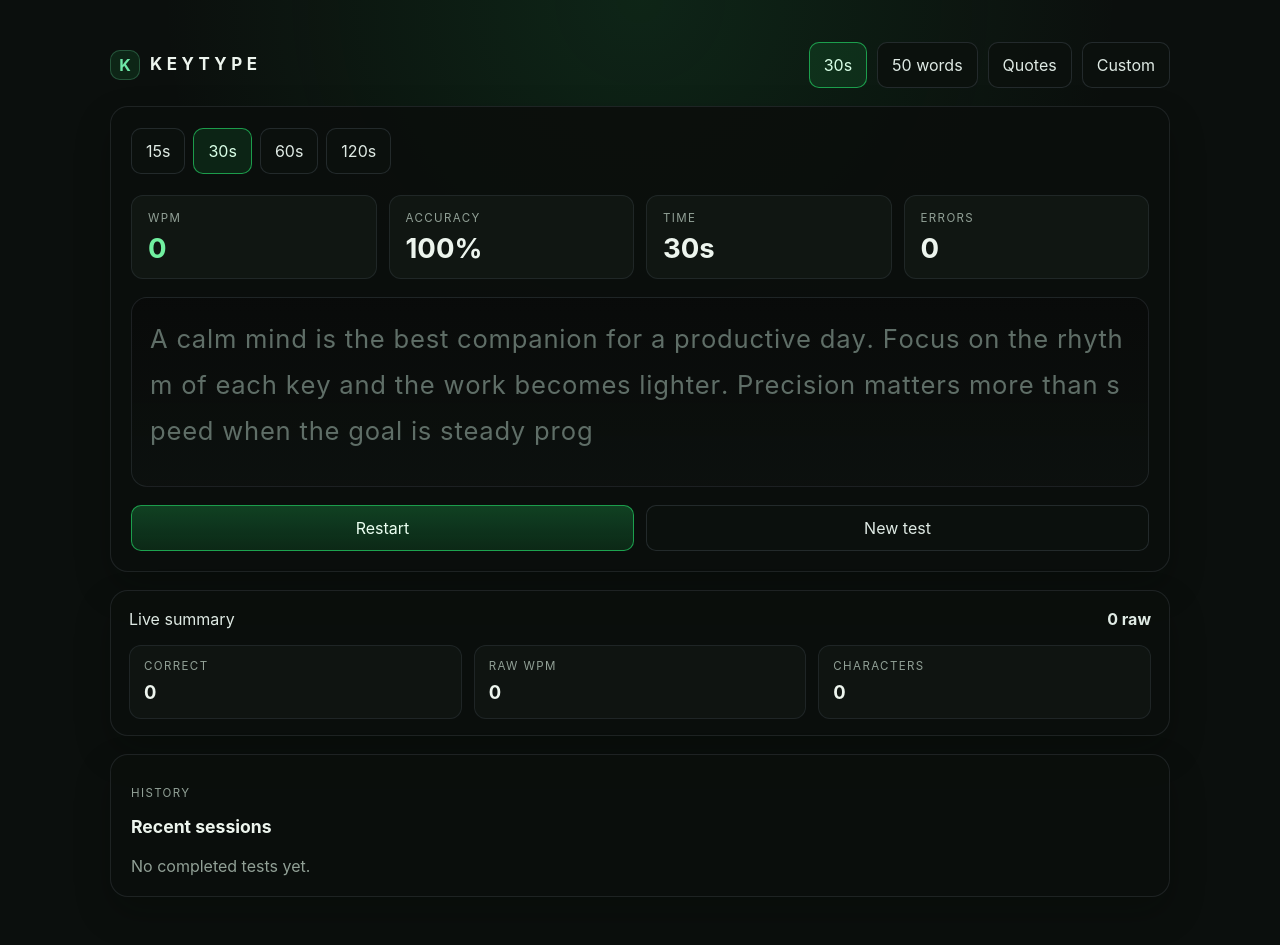
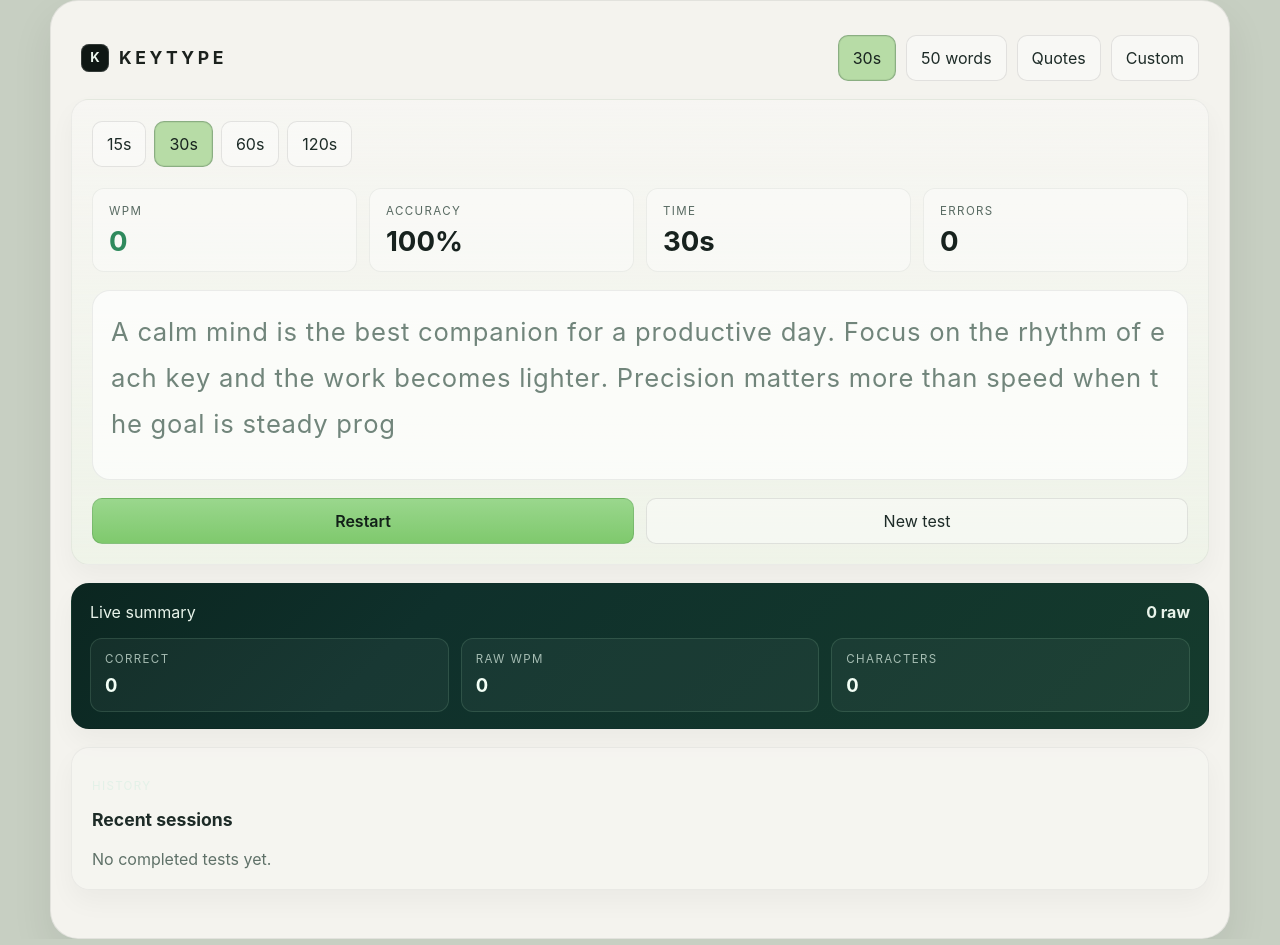
Before and after one commit to Zestojomoc/KEYBOARDTYPE, a React (Vite) app: page / in a window 1280 px wide. Built offline with nearby package versions, Linux system fonts and the light colour scheme.

Commit message:
Adjust theme to green light palette

```diff
--- a/src/App.css
+++ b/src/App.css
@@ -1,7 +1,11 @@
 .app-shell {
-  max-width: 1100px;
+  max-width: 1180px;
   margin: 0 auto;
-  padding: 32px 20px 48px;
+  padding: 26px 20px 48px;
+  background: #f4f3ee;
+  border: 1px solid rgba(16, 29, 25, 0.08);
+  border-radius: 28px;
+  box-shadow: 0 18px 42px rgba(16, 29, 25, 0.08);
 }
 
 .topbar {
@@ -9,7 +13,8 @@
   align-items: center;
   justify-content: space-between;
   gap: 16px;
-  padding: 10px 0 18px;
+  padding: 8px 10px 18px;
+  background: transparent;
 }
 
 .brand-block {
@@ -22,19 +27,20 @@
   display: inline-flex;
   align-items: center;
   justify-content: center;
-  width: 30px;
-  height: 30px;
-  border-radius: 10px;
-  background: rgba(34, 197, 94, 0.12);
-  color: #6ee7a8;
-  border: 1px solid rgba(110, 231, 168, 0.25);
+  width: 28px;
+  height: 28px;
+  border-radius: 8px;
+  background: #0f1714;
+  color: #ecf6ee;
   font-weight: 700;
+  font-size: 0.82rem;
+  box-shadow: inset 0 0 0 1px rgba(255, 255, 255, 0.15);
 }
 
 .brand-name {
-  color: #edf5ee;
-  font-size: 1.06rem;
-  letter-spacing: 0.28rem;
+  color: #1b211d;
+  font-size: 1.1rem;
+  letter-spacing: 0.22rem;
   font-weight: 700;
 }
 
@@ -50,9 +56,9 @@
 .chip,
 .action-button,
 .history-clear {
-  border: 1px solid rgba(148, 163, 184, 0.18);
-  background: rgba(12, 17, 14, 0.9);
-  color: #dfeae4;
+  border: 1px solid rgba(20, 26, 23, 0.1);
+  background: rgba(255, 255, 255, 0.4);
+  color: #1d2b27;
   border-radius: 10px;
   padding: 10px 14px;
   font: inherit;
@@ -64,8 +70,8 @@
 .chip:hover,
 .action-button:hover,
 .history-clear:hover {
-  border-color: rgba(34, 197, 94, 0.9);
-  box-shadow: 0 0 0 1px rgba(34, 197, 94, 0.18);
+  border-color: rgba(58, 118, 93, 0.6);
+  box-shadow: 0 0 0 1px rgba(89, 155, 121, 0.15);
 }
 
 .mode-tab:focus-visible,
@@ -74,22 +80,23 @@
 .history-clear:focus-visible,
 .typing-input:focus-visible,
 .custom-box textarea:focus-visible {
-  outline: 2px solid rgba(110, 231, 168, 0.9);
+  outline: 2px solid rgba(97, 168, 126, 0.9);
   outline-offset: 2px;
 }
 
 .mode-tab.active,
 .chip.active {
-  background: rgba(34, 197, 94, 0.12);
-  color: #d9ffe7;
-  border-color: rgba(34, 197, 94, 0.75);
+  background: #b7dca6;
+  color: #18241f;
+  border-color: rgba(34, 66, 48, 0.3);
+  box-shadow: inset 0 0 0 1px rgba(18, 35, 25, 0.06);
 }
 
 .panel {
-  background: rgba(11, 15, 13, 0.92);
-  border: 1px solid rgba(148, 163, 184, 0.14);
+  background: linear-gradient(180deg, rgba(255, 255, 255, 0.28), rgba(238, 243, 232, 0.95));
+  border: 1px solid rgba(18, 33, 28, 0.05);
   border-radius: 18px;
-  box-shadow: 0 16px 36px rgba(2, 8, 4, 0.24);
+  box-shadow: 0 12px 26px rgba(16, 29, 25, 0.04);
 }
 
 .test-panel {
@@ -119,8 +126,8 @@
 }
 
 .stat-box {
-  background: rgba(18, 24, 21, 0.85);
-  border: 1px solid rgba(148, 163, 184, 0.12);
+  background: rgba(255, 255, 255, 0.38);
+  border: 1px solid rgba(18, 33, 28, 0.06);
   border-radius: 12px;
   padding: 14px 16px;
   display: flex;
@@ -130,26 +137,26 @@
 
 .stat-label {
   font-size: 0.72rem;
-  color: #91a096;
+  color: #586a62;
   text-transform: uppercase;
   letter-spacing: 0.12em;
 }
 
 .stat-value {
-  color: #edf5ee;
+  color: #17221e;
   font-size: clamp(1.1rem, 1rem + 0.9vw, 1.9rem);
   line-height: 1.1;
 }
 
 .accent {
-  color: #71f0a0;
+  color: #2f8a5d;
 }
 
 .typing-area {
   position: relative;
-  background: linear-gradient(180deg, rgba(9, 11, 10, 0.97), rgba(13, 17, 15, 0.9));
-  border: 1px solid rgba(148, 163, 184, 0.14);
-  border-radius: 16px;
+  background: rgba(255, 255, 255, 0.68);
+  border: 1px solid rgba(27, 48, 39, 0.08);
+  border-radius: 18px;
   min-height: 190px;
   padding: 18px 18px 20px;
   cursor: text;
@@ -178,7 +185,7 @@
 .text-display {
   position: relative;
   z-index: 1;
-  color: #5f6e67;
+  color: #71857b;
   font-size: clamp(1.1rem, 0.8rem + 1vw, 1.75rem);
   line-height: 1.8;
   letter-spacing: 0.03em;
@@ -195,12 +202,12 @@
 }
 
 .char.correct {
-  color: #dcfce7;
-  text-shadow: 0 0 12px rgba(52, 211, 153, 0.18);
+  color: #1d2b27;
+  text-shadow: 0 0 12px rgba(85, 135, 103, 0.08);
 }
 
 .char.incorrect {
-  color: #f6b7c6;
+  color: #b14d5b;
   background: rgba(190, 54, 74, 0.08);
 }
 
@@ -213,15 +220,15 @@
 
 .custom-label {
   font-size: 0.78rem;
-  color: #91a096;
+  color: #586a62;
   text-transform: uppercase;
   letter-spacing: 0.14em;
 }
 
 .custom-box textarea {
-  border: 1px solid rgba(148, 163, 184, 0.14);
-  background: rgba(10, 12, 11, 0.8);
-  color: #edf5ee;
+  border: 1px solid rgba(20, 26, 23, 0.08);
+  background: rgba(255, 255, 255, 0.55);
+  color: #17221e;
   border-radius: 12px;
   padding: 12px 14px;
   font: inherit;
@@ -240,14 +247,17 @@
 }
 
 .action-button.primary {
-  background: linear-gradient(180deg, rgba(34, 197, 94, 0.28), rgba(22, 163, 74, 0.18));
-  border-color: rgba(34, 197, 94, 0.75);
-  color: #ebfff1;
+  background: linear-gradient(180deg, #9ad78d, #7fc96d);
+  border-color: rgba(20, 58, 29, 0.14);
+  color: #122018;
+  font-weight: 600;
 }
 
 .summary-panel {
   margin-top: 18px;
   padding: 16px 18px;
+  background: linear-gradient(135deg, #0b2620, #0f302b 30%, #153b2d 100%);
+  color: #eefaf0;
 }
 
 .summary-header,
@@ -259,7 +269,7 @@
 }
 
 .summary-header {
-  color: #dfeae4;
+  color: #e8f3ea;
   margin-bottom: 14px;
 }
 
@@ -274,8 +284,8 @@
   display: flex;
   flex-direction: column;
   gap: 4px;
-  background: rgba(18, 24, 21, 0.7);
-  border: 1px solid rgba(148, 163, 184, 0.12);
+  background: rgba(255, 255, 255, 0.04);
+  border: 1px solid rgba(177, 235, 190, 0.14);
   border-radius: 12px;
   padding: 12px 14px;
 }
@@ -283,7 +293,7 @@
 .summary-grid span,
 .result-grid span,
 .history-label {
-  color: #91a096;
+  color: rgba(220, 240, 228, 0.72);
   font-size: 0.72rem;
   text-transform: uppercase;
   letter-spacing: 0.12em;
@@ -292,12 +302,13 @@
 .summary-grid strong,
 .result-grid strong {
   font-size: 1.15rem;
-  color: #edf5ee;
+  color: #f3fff6;
 }
 
 .history-panel {
   margin-top: 18px;
   padding: 18px 20px;
+  background: rgba(255, 255, 255, 0.16);
 }
 
 .history-header {
@@ -310,7 +321,7 @@
 
 .history-header h3 {
   margin: 6px 0 0;
-  color: #edf5ee;
+  color: #1d2b27;
   font-size: 1.1rem;
 }
 
@@ -329,9 +340,9 @@
   gap: 12px;
   padding: 12px 14px;
   border-radius: 12px;
-  background: rgba(18, 24, 21, 0.7);
-  border: 1px solid rgba(148, 163, 184, 0.12);
-  color: #edf5ee;
+  background: rgba(6, 20, 14, 0.96);
+  border: 1px solid rgba(115, 198, 135, 0.2);
+  color: #f0fff5;
 }
 
 .history-date,
@@ -343,23 +354,23 @@
 
 .history-mode {
   text-transform: capitalize;
-  color: #d8fbe3;
+  color: #c5f6d5;
 }
 
 .history-accuracy {
-  color: #9be7b5;
+  color: #a7edbb;
 }
 
 .empty-history {
   margin: 0;
-  color: #91a096;
+  color: #5f7168;
 }
 
 .results-overlay {
   position: fixed;
   inset: 0;
-  background: rgba(2, 6, 4, 0.62);
-  backdrop-filter: blur(6px);
+  background: rgba(16, 23, 20, 0.48);
+  backdrop-filter: blur(5px);
   display: grid;
   place-items: center;
   padding: 24px;
@@ -368,16 +379,16 @@
 
 .results-card {
   width: min(520px, 100%);
-  background: rgba(11, 15, 13, 0.96);
-  border: 1px solid rgba(110, 231, 168, 0.25);
+  background: rgba(8, 20, 17, 0.98);
+  border: 1px solid rgba(139, 213, 154, 0.2);
   border-radius: 22px;
   padding: 28px 24px;
-  box-shadow: 0 22px 45px rgba(0, 0, 0, 0.28);
+  box-shadow: 0 22px 45px rgba(0, 0, 0, 0.2);
 }
 
 .result-kicker {
   margin: 0 0 12px;
-  color: #9be7b5;
+  color: #9fe4ad;
   letter-spacing: 0.16em;
   text-transform: uppercase;
   font-size: 0.72rem;
@@ -386,7 +397,7 @@
 .results-card h2 {
   margin: 0 0 20px;
   font-size: clamp(2.2rem, 1.4rem + 2vw, 4rem);
-  color: #ebfff1;
+  color: #effff4;
 }
 
 .result-grid {
@@ -398,8 +409,8 @@
 .result-grid div {
   padding: 12px 14px;
   border-radius: 12px;
-  background: rgba(18, 24, 21, 0.7);
-  border: 1px solid rgba(148, 163, 184, 0.12);
+  background: rgba(255, 255, 255, 0.04);
+  border: 1px solid rgba(177, 235, 190, 0.14);
   display: flex;
   flex-direction: column;
   gap: 4px;
--- a/src/index.css
+++ b/src/index.css
@@ -2,9 +2,9 @@
   font-family: Inter, 'Segoe UI', sans-serif;
   line-height: 1.5;
   font-weight: 400;
-  color: #edf5ee;
-  background: #0b0f0d;
-  color-scheme: dark;
+  color: #171d1a;
+  background: #c7cfc2;
+  color-scheme: light;
   font-synthesis: none;
   text-rendering: optimizeLegibility;
   -webkit-font-smoothing: antialiased;
@@ -16,16 +16,15 @@
 }
 
 html {
-  background: #0b0f0d;
+  background: #c7cfc2;
 }
 
 body {
   margin: 0;
   min-width: 320px;
   min-height: 100vh;
-  background:
-    radial-gradient(circle at top, rgba(34, 197, 94, 0.12), transparent 42%),
-    #0b0f0d;
+  background: #c7cfc2;
+  color: #171d1a;
 }
 
 button,
```
